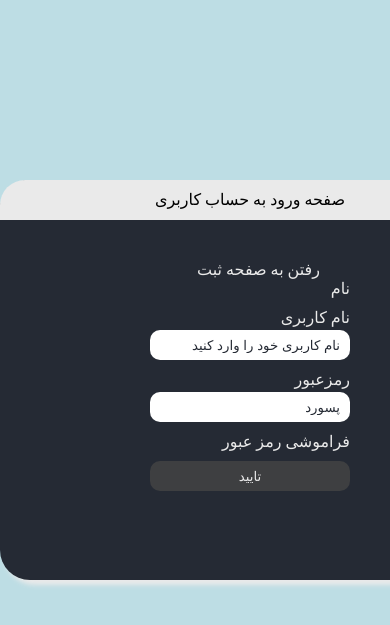
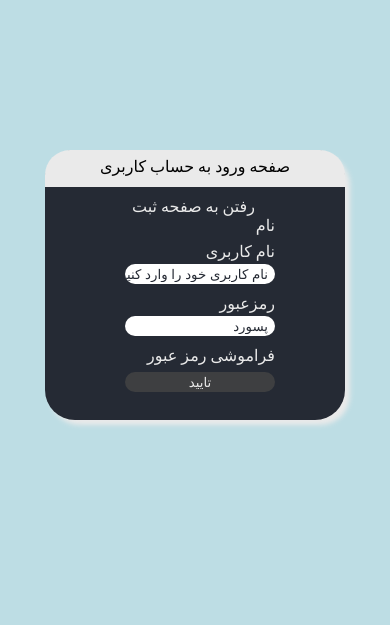
Before and after one commit to yas3in/health-agent, a Django app: page /account/login/ in a window 390 px wide; the page is wider, and only the part inside the window is pictured. Shown: the top 625 px of that part. Run offline with Django 4.2, Linux system fonts and the light colour scheme; parts of the project's set-up code (start-up, migrations or seed data) failed here and were passed over.

Commit message:
fix: login page responsive

```diff
--- a/apps/account/static/account/login.css
+++ b/apps/account/static/account/login.css
@@ -114,9 +114,60 @@
 }
 
 
-@media screen and (max-width:768) {
+@media only screen and (max-width: 680px) {
+    body {
+      width: 100%;
+    }
     .form {
-        width: 100px;
-        height: 200px;
+        margin-top: 150px;
+        background-color: #252A34;
+        width: 300px;
+        height: 270px;
+
     }
-}
+    form {
+        padding: 10px 70px;
+        width: 100%;
+    }
+    .login-button {
+        color: #EAEAEA;
+        text-align: center;
+        margin: 20px;
+        padding-bottom: 30px;
+    }
+
+    input {
+        margin-bottom: 10px;
+        height: 20px;
+        width: 150px;
+        border-radius: 10px;
+    }
+
+    input::placeholder {
+        padding-right: 7px;
+        color: #252A34;
+    }
+
+    label {
+        margin-top: 3px;
+        color: #EAEAEA;
+        margin-bottom: 3px;
+    }
+
+    #username-label {
+        margin-top: 7px;
+    }
+
+    /* submit style */
+
+    #submit {
+        background-color: #3e3f41;
+        color: #EAEAEA;
+        margin-top: 7px;
+    }
+
+    #description {
+        padding-top: 7px;
+    }
+
+  }
```
Also changed, not shown: config/settings.py (+1 -8 lines), apps/account/migrations/__init__.py (added), apps/main/migrations/__init__.py (added), apps/report/migrations/0001_initial.py (added), apps/report/migrations/0002_remove_answer_report_alter_report_description.py (added), apps/report/migrations/0003_alter_answer_question_alter_answer_user_and_more.py (added), apps/report/migrations/0004_alter_report_id.py (added), apps/report/migrations/0005_rename_id_report_sid.py (added), apps/report/migrations/__init__.py (added), apps/voice_process/migrations/0001_initial.py (added), apps/voice_process/migrations/__init__.py (added), 1 other file.
